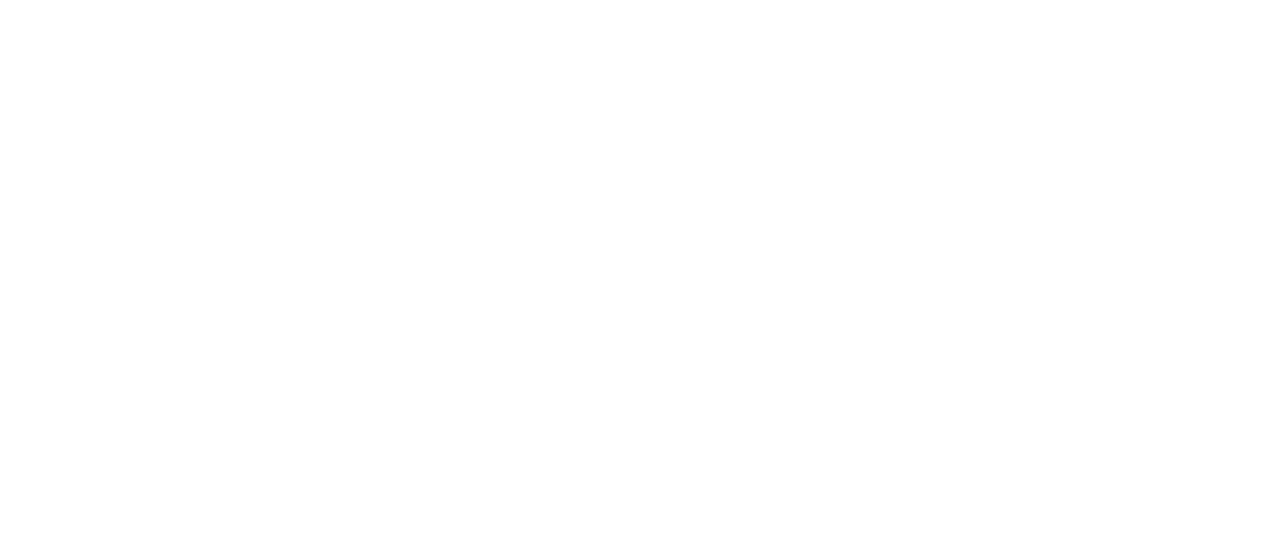
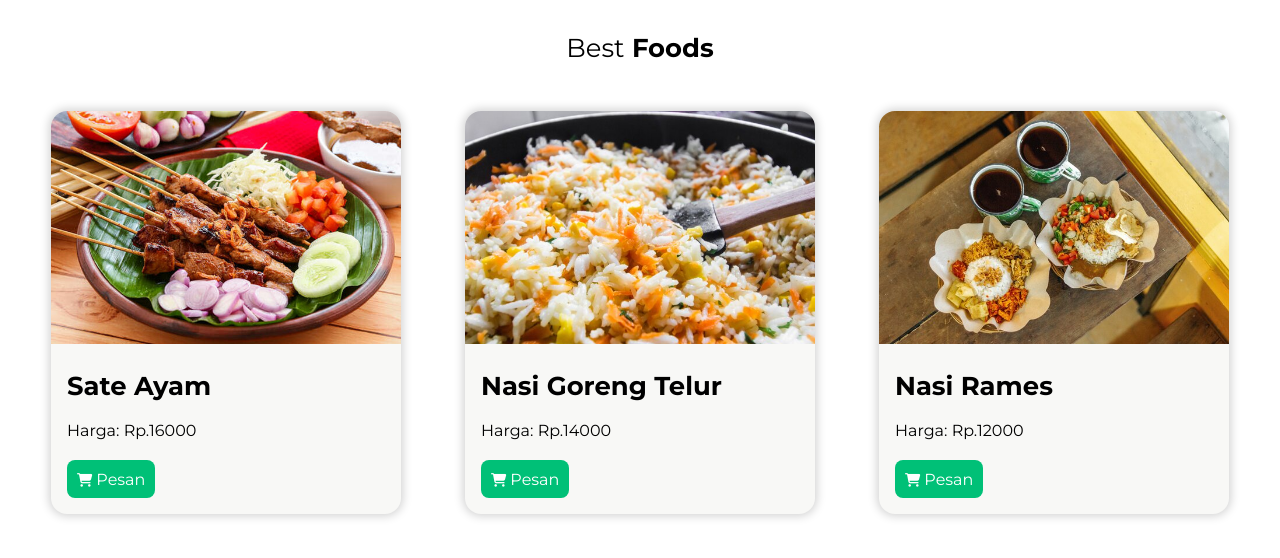
Before and after one commit to XisUndefined/kulineran, a plain HTML site: page index.html in a window 1280 px wide. Drawn offline with Linux system fonts and the light colour scheme.

Commit message:
adding main section

```diff
--- a/index.html
+++ b/index.html
@@ -4,9 +4,37 @@
     <meta charset="UTF-8">
     <meta http-equiv="X-UA-Compatible" content="IE=edge">
     <meta name="viewport" content="width=device-width, initial-scale=1.0">
+    <link rel="preconnect" href="https://fonts.googleapis.com">
+    <link rel="preconnect" href="https://fonts.gstatic.com" crossorigin>
+    <link href="https://fonts.googleapis.com/css2?family=Montserrat:ital,wght@0,100;0,200;0,300;0,400;0,500;0,600;0,700;0,800;0,900;1,100;1,200;1,300;1,400;1,500;1,600;1,700;1,800;1,900&display=swap" rel="stylesheet">
+    <link rel="stylesheet" href="style.css">
+    <link rel="stylesheet" href="responsive.css">
+    <link rel="stylesheet" href="https://cdnjs.cloudflare.com/ajax/libs/font-awesome/6.3.0/css/all.min.css" crossorigin="anonymous">
     <title>Kulineran</title>
 </head>
 <body>
-
+    <div class="content">
+        <div class="container">
+            <h3><span>Best</span> Foods</h3>
+            <div class="sate card">
+                <div class="sate background-card"></div>
+                <h4>Sate Ayam</h4>
+                <p>Harga: Rp.16000</p>
+                <a href="#"><span class="fa fa-cart-shopping"></span> Pesan</a>
+            </div>
+            <div class="nasgor card">
+                <div class="nasgor background-card"></div>
+                <h4>Nasi Goreng Telur</h4>
+                <p>Harga: Rp.14000</p>
+                <a href="#"><span class="fa fa-cart-shopping"></span> Pesan</a>
+            </div>
+            <div class="rames card">
+                <div class="rames background-card"></div>
+                <h4>Nasi Rames</h4>
+                <p>Harga: Rp.12000</p>
+                <a href="#"><span class="fa fa-cart-shopping"></span> Pesan</a>
+            </div>
+        </div>
+    </div>
 </body>
 </html>
--- /dev/null
+++ b/style.css
@@ -0,0 +1,100 @@
+/* reset */
+
+* {
+    border: 0;
+    margin: 0;
+    padding: 0;
+}
+
+/* style */
+
+body {
+    font-family: 'Montserrat', sans-serif;
+}
+
+.content .container h3 {
+    font-size: 1.618rem;
+    margin: 1rem;
+    width: 100%;
+    text-align: center;
+}
+
+.content h3 span {
+    font-weight: 400;
+}
+
+.content .container {
+    display: flex;
+    justify-content: center;
+    flex-wrap: wrap;
+    margin-top: 1rem;
+}
+
+.content .container .card {
+    display: flex;
+    flex-direction: column;
+    align-items: center;
+    flex-wrap: wrap;
+    width: 70vw;
+    max-width: 350px;
+    margin: 2rem;
+    border-radius: 1rem 1rem 1rem 1rem;
+    background-color: #f8f8f6;
+    box-sizing: border-box;
+    box-shadow: 0 0 10px 2px #d2d2d2;
+}
+
+.content .container .card:hover {
+    transform: scale(1.1, 1.1);
+}
+
+.content .container a:active {
+    transform: scale(0.9, 0.9);
+}
+
+.content .container .background-card {
+    width: 70vmin;
+    height: calc((70vmin * 40) / 60);
+    max-width: 350px;
+    max-height: calc(400px / (12/7));
+    background-size: cover;
+    border-radius: 1rem 1rem 0 0;
+}
+
+.content .container .sate.background-card {
+    background-image: url("./assets/sate-ayam.jpg");
+    margin-bottom: 1rem;
+}
+
+.content .container .nasgor.background-card {
+    background-image: url("./assets/nasi-goreng-telor.jpg");
+    margin-bottom: 1rem;
+}
+
+.content .container .rames.background-card {
+    background-image: url("./assets/nasi-rames.jpg");
+    margin-bottom: 1rem;
+}
+
+.content .container h4 {
+    font-size: 1.618rem;
+}
+
+.content .container h4,p {
+    align-self: flex-start;
+    padding: calc(1rem / 1.618) 1rem;
+}
+
+.content .container a span {
+    font-size: 0.85rem;
+}
+
+.content .container a {
+    align-self: flex-start;
+    margin: calc(1rem / 1.618) 1rem 1rem;
+    padding: calc(1rem / 1.618);
+    border-radius: 0.5rem;
+    background-color: #00c077;
+    text-decoration: none;
+    color: white;
+}
```
Also changed, not shown: assets/bakso.jpg (added), assets/default.png (added), assets/ilustrasi.png (added), assets/lontong-opor-ayam.jpg (added), assets/menunggu.png (added), assets/mie-ayam-bakso.jpg (added), assets/mie-goreng.jpg (added), assets/nasi-ayam-geprek.jpg (added), assets/nasi-goreng-telor.jpg (added), assets/nasi-rames.jpg (added), assets/sate-ayam.jpg (added), 3 other files.
